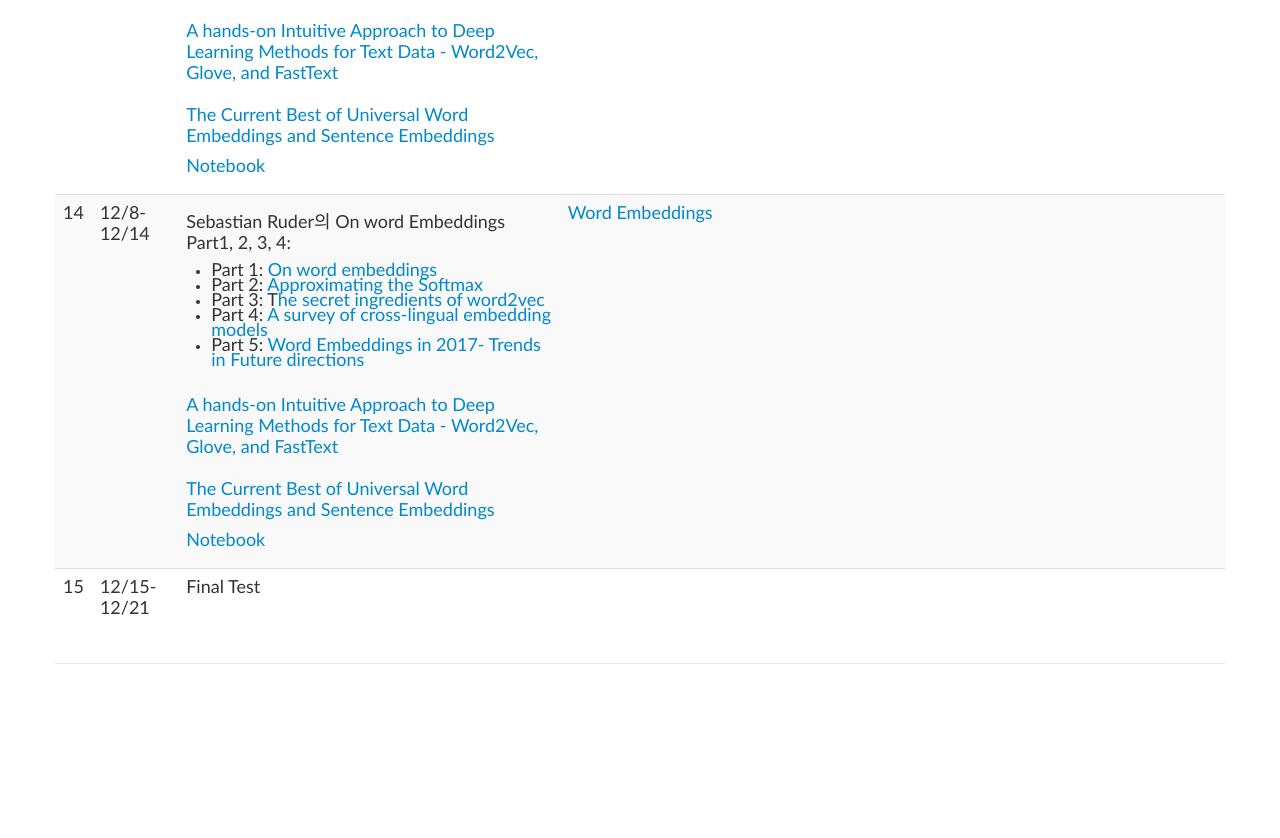
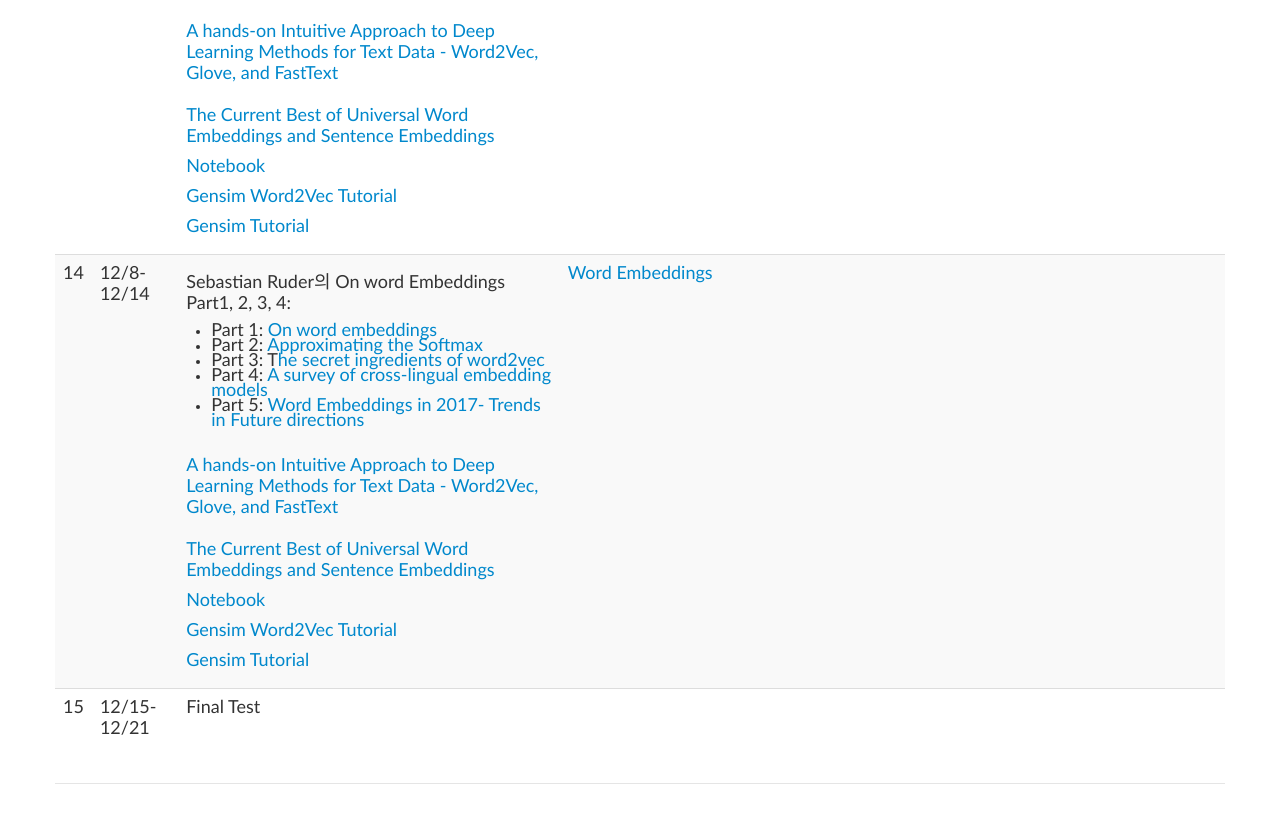
Before and after one commit to hpshin/LanguageAndComputer, a plain HTML site: page index.html in a window 1280 px wide. Shown: the part 4596-5434 px from the top of the page. Before the commit the page ends 5365 px from the top, so only its background shows below. Drawn offline with Linux system fonts and the light colour scheme.

Commit message:
modified index for gensim

```diff
--- a/index.html
+++ b/index.html
@@ -127,9 +127,11 @@
 
 
 
+
                       and Language Processing (3rd ed. Draft)</a></font></font></li>
               <li><font face="Trebuchet MS" size="+1"><font size="+1"><font
                       size="+1"><a href="http://www.nltk.org/book/">Natural
+
 
 
 
@@ -253,6 +255,7 @@ href="https://medium.com/@ageitgey/natural-language-processing-is-fun-9a0bff3785
 
 
 
+
                           Language Processing is Fun!</a><br>
                       </font></li>
                   </ul>
@@ -268,6 +271,7 @@ href="https://medium.com/@ageitgey/natural-language-processing-is-fun-9a0bff3785
                           href="https://jupyter.org/">Jupyter notebook</a></font></li>
                     <li><font face="Trebuchet MS" size="+1"><a
                           href="https://colab.research.google.com/notebooks/welcome.ipynb">Google
+
 
 
 
@@ -330,6 +334,7 @@ href="https://towardsdatascience.com/python-for-data-science-from-scratch-part-i
 
 
 
+
                             for Data Science-From Scratch</a></font> </div>
                     </li>
                     <li style="list-style: none"><font face="Trebuchet
@@ -360,6 +365,7 @@ href="https://towardsdatascience.com/python-for-data-science-from-scratch-part-i
 
 
 
+
                             Tutorial</a></font> </div>
                     </li>
                     <li style="list-style: none"><font face="Trebuchet
@@ -368,6 +374,7 @@ href="https://towardsdatascience.com/python-for-data-science-from-scratch-part-i
                     <li>
                       <div><font face="Trebuchet MS" size="+1"><a
                             href="https://data-flair.training/blogs/python-tutorial/">Python
+
 
 
 
@@ -441,6 +448,7 @@ href="https://towardsdatascience.com/bringing-the-best-out-of-jupyter-notebooks-
 
 
 
+
                             the best out of Jupyter notebooks for Data
                             science-Enhance jupyter notebook’s
                             productivity with these tips &amp; tricks</a>
@@ -468,6 +476,7 @@ href="https://towardsdatascience.com/jupyter-notebook-extensions-517fa69d2231"><
                   <ul>
                     <li><font face="Trebuchet MS" size="+1"><a
 href="https://medium.com/dair-ai/primer-for-learning-google-colab-bb4cabca5dd6">Primer
+
 
 
 
@@ -503,6 +512,7 @@ href="https://towardsdatascience.com/getting-started-with-google-colab-f2fff97f5
                 <td class="s4" width="380" height="233"><font
                     face="Trebuchet MS" size="+1"><a
                       href="https://www.python.org/">Install Python 3.x</a>&nbsp;and&nbsp;
+
 
 
 
@@ -572,6 +582,7 @@ href="https://towardsdatascience.com/quick-and-dirty-data-gathering-with-python-
 
 
 
+
                                   and Dirty Data Gathering with Python</font></font></a><font
                               face="Trebuchet MS"><font size="+1"><br>
                               </font></font></li>
@@ -599,6 +610,7 @@ href="https://towardsdatascience.com/quick-and-dirty-data-gathering-with-python-
 
 
 
+
                           Documentation</a><br>
                       </font></font></font><br>
                   <p><font face="Trebuchet MS" size="+1">Regex:<br>
@@ -606,6 +618,7 @@ href="https://towardsdatascience.com/quick-and-dirty-data-gathering-with-python-
                   <ul>
                     <li><font face="Trebuchet MS" size="+1"><a
 href="https://medium.com/factory-mind/regex-tutorial-a-simple-cheatsheet-by-examples-649dc1c3f285">Regex
+
 
 
 
@@ -676,6 +689,7 @@ href="https://medium.com/dunder-data/minimally-sufficient-pandas-a8e67f2a2428">M
 
 
 
+
                             Sufficient Pandas</a></font></li>
                       <li><font face="Trebuchet MS"><a
 href="https://towardsdatascience.com/a-quick-introduction-to-the-pandas-python-library-f1b678f34673"><font
@@ -705,10 +719,12 @@ href="https://medium.com/@ageitgey/quick-tip-the-easiest-way-to-grab-data-out-of
 
 
 
+
                             Tip: The easiest way to grab data out of a
                             web page in Python</a></font></li>
                     </ul>
                     <li><font face="Trebuchet MS" size="+1">Visualization:
+
 
 
 
@@ -729,6 +745,7 @@ href="https://medium.com/@ageitgey/quick-tip-the-easiest-way-to-grab-data-out-of
                     <ul>
                       <li><font face="Trebuchet MS" size="+1"><a
 href="https://towardsdatascience.com/introduction-to-data-visualization-in-python-89a54c97fbed">Introduction
+
 
 
 
@@ -750,6 +767,7 @@ href="https://towardsdatascience.com/introduction-to-data-visualization-in-pytho
                     <ul>
                       <li><font face="Trebuchet MS" size="+1"><a
 href="https://medium.com/sfu-big-data/advanced-visualization-for-data-scientists-with-matplotlib-15c28863c41c">Advanced
+
 
 
 
@@ -788,10 +806,12 @@ href="https://medium.com/sfu-big-data/advanced-visualization-for-data-scientists
 
 
 
+
                         documentation</a><br>
                     </font></p>
                   <p><font face="Trebuchet MS" size="+1"><a
                         href="https://matplotlib.org/3.1.1/api/pyplot_summary.html">Matplotlib.pyplot
+
 
 
 
@@ -807,6 +827,7 @@ href="https://medium.com/sfu-big-data/advanced-visualization-for-data-scientists
                     </font></p>
                   <p><font face="Trebuchet MS" size="+1"><a
 href="https://www.datacamp.com/community/tutorials/seaborn-python-tutorial?utm_source=adwords_ppc&amp;utm_campaignid=1455363063&amp;utm_adgroupid=65083631748&amp;utm_device=c&amp;utm_keyword=&amp;utm_matchtype=b&amp;utm_network=g&amp;utm_adpostion=1t1&amp;utm_creative=278443377086&amp;utm_targetid=aud-299261629574:dsa-473406580275&amp;utm_loc_interest_ms=&amp;utm_loc_physical_ms=1009875&amp;gclid=Cj0KCQjwy97qBRDoARIsAITONTL2Qs5Q2tAUipX7zKAocU97cn87i_RvmWBIiiu4DV_ij-kzp8YO9TEaAhuREALw_wcB">Python
+
 
 
 
@@ -877,6 +898,7 @@ href="https://medium.com/dunder-data/minimally-sufficient-pandas-a8e67f2a2428">M
 
 
 
+
                             Sufficient Pandas</a></font></li>
                       <li><font face="Trebuchet MS"><a
 href="https://towardsdatascience.com/a-quick-introduction-to-the-pandas-python-library-f1b678f34673"><font
@@ -906,10 +928,12 @@ href="https://medium.com/@ageitgey/quick-tip-the-easiest-way-to-grab-data-out-of
 
 
 
+
                             Tip: The easiest way to grab data out of a
                             web page in Python</a></font></li>
                     </ul>
                     <li><font face="Trebuchet MS" size="+1">Visualization:
+
 
 
 
@@ -930,6 +954,7 @@ href="https://medium.com/@ageitgey/quick-tip-the-easiest-way-to-grab-data-out-of
                     <ul>
                       <li><font face="Trebuchet MS" size="+1"><a
 href="https://towardsdatascience.com/introduction-to-data-visualization-in-python-89a54c97fbed">Introduction
+
 
 
 
@@ -951,6 +976,7 @@ href="https://towardsdatascience.com/introduction-to-data-visualization-in-pytho
                     <ul>
                       <li><font face="Trebuchet MS" size="+1"><a
 href="https://medium.com/sfu-big-data/advanced-visualization-for-data-scientists-with-matplotlib-15c28863c41c">Advanced
+
 
 
 
@@ -988,10 +1014,12 @@ href="https://medium.com/sfu-big-data/advanced-visualization-for-data-scientists
 
 
 
+
                         documentation</a><br>
                     </font></p>
                   <p><font face="Trebuchet MS" size="+1"><a
                         href="https://matplotlib.org/3.1.1/api/pyplot_summary.html">Matplotlib.pyplot
+
 
 
 
@@ -1007,6 +1035,7 @@ href="https://medium.com/sfu-big-data/advanced-visualization-for-data-scientists
                     </font></p>
                   <font face="Trebuchet MS" size="+1"><a
 href="https://www.datacamp.com/community/tutorials/seaborn-python-tutorial?utm_source=adwords_ppc&amp;utm_campaignid=1455363063&amp;utm_adgroupid=65083631748&amp;utm_device=c&amp;utm_keyword=&amp;utm_matchtype=b&amp;utm_network=g&amp;utm_adpostion=1t1&amp;utm_creative=278443377086&amp;utm_targetid=aud-299261629574:dsa-473406580275&amp;utm_loc_interest_ms=&amp;utm_loc_physical_ms=1009875&amp;gclid=Cj0KCQjwy97qBRDoARIsAITONTL2Qs5Q2tAUipX7zKAocU97cn87i_RvmWBIiiu4DV_ij-kzp8YO9TEaAhuREALw_wcB">Python
+
 
 
 
@@ -1107,6 +1136,7 @@ href="https://towardsdatascience.com/learning-nlp-language-models-with-real-data
 
 
 
+
                           Python Tutorial</a></font></li>
                     <li><font face="Trebuchet MS" size="+1"><a
 href="https://www.youtube.com/playlist?list=PLQVvvaa0QuDf2JswnfiGkliBInZnIC4HL">NLTK
@@ -1132,9 +1162,11 @@ href="https://www.youtube.com/playlist?list=PLQVvvaa0QuDf2JswnfiGkliBInZnIC4HL">
 
 
 
+
                           with Python3 for Natural Language Processing</a></font></li>
                     <li><font face="Trebuchet MS" size="+1"><a
 href="https://medium.com/datadriveninvestor/python-data-science-getting-started-tutorial-nltk-2d8842fedfdd">Python
+
 
 
 
@@ -1253,6 +1285,7 @@ href="https://medium.com/factory-mind/regex-tutorial-a-simple-cheatsheet-by-exam
 
 
 
+
                           tutorial- A quick cheatsheet by examples</a></font></li>
                   </ul>
                   <p><font face="Trebuchet MS" size="+1">NLTK:<br>
@@ -1260,6 +1293,7 @@ href="https://medium.com/factory-mind/regex-tutorial-a-simple-cheatsheet-by-exam
                   <ul>
                     <li><font face="Trebuchet MS" size="+1"><a
                           href="https://data-flair.training/blogs/nltk-python-tutorial/">NLTK
+
 
 
 
@@ -1307,9 +1341,11 @@ href="https://www.youtube.com/playlist?list=PLQVvvaa0QuDf2JswnfiGkliBInZnIC4HL">
 
 
 
+
                           with Python3 for Natural Language Processing</a></font></li>
                     <li><font face="Trebuchet MS" size="+1"><a
 href="https://medium.com/datadriveninvestor/python-data-science-getting-started-tutorial-nltk-2d8842fedfdd">Python
+
 
 
 
@@ -1367,11 +1403,13 @@ href="https://medium.com/datadriveninvestor/python-data-science-getting-started-
 
 
 
+
                       Modeling with N-Grams</a></font></td>
                 <td class="s4" width="300" height="202">
                   <p><font face="Trebuchet MS" size="+1"><font
                         face="Trebuchet MS" size="+1"><a
 href="https://towardsdatascience.com/learning-nlp-language-models-with-real-data-cdff04c51c25">Learning
+
 
 
 
@@ -1408,6 +1446,7 @@ href="https://towardsdatascience.com/learning-nlp-language-models-with-real-data
                     face="Trebuchet MS" size="+1"><font face="Trebuchet
                       MS" size="+1"><a
                         href="https://web.stanford.edu/%7Ejurafsky/slp3/3.pdf">Language
+
 
 
 
@@ -1465,9 +1504,11 @@ href="https://towardsdatascience.com/learning-nlp-language-models-with-real-data
 
 
 
+
                           Intro</a></font></li>
                     <li><font face="Trebuchet MS" size="+1"><a
                           href="data/Maximum_Entropy_Classifiers_All.pdf">Maximum
+
 
 
 
@@ -1514,6 +1555,7 @@ href="https://towardsdatascience.com/learning-nlp-language-models-with-real-data
 
 
 
+
                           NLP Language Models with Real Data</a><br>
                         <br>
                       </font><font face="Trebuchet MS" size="+1"><a
@@ -1538,9 +1580,11 @@ href="https://towardsdatascience.com/learning-nlp-language-models-with-real-data
 
 
 
+
                           Information Theory</a><br>
                         <a
 href="https://towardsdatascience.com/fundamentals-of-machine-learning-part-3-b305933f00cd">Information
+
 
 
 
@@ -1598,9 +1642,11 @@ href="https://towardsdatascience.com/fundamentals-of-machine-learning-part-3-b30
 
 
 
+
                           Intro</a></font></li>
                     <li><font face="Trebuchet MS" size="+1"><a
                           href="data/Maximum_Entropy_Classifiers_All.pdf">Maximum
+
 
 
 
@@ -1629,6 +1675,7 @@ href="http://colah.github.io/posts/2015-09-Visual-Information/">Visual
                       Information Theory</a><br>
                     <a
 href="https://towardsdatascience.com/fundamentals-of-machine-learning-part-3-b305933f00cd">Information
+
 
 
 
@@ -1681,11 +1728,13 @@ href="https://towardsdatascience.com/fundamentals-of-machine-learning-part-3-b30
 
 
 
+
                       Bayes Classification</a></font><font
                     face="Trebuchet MS"> </font></td>
                 <td class="s4" width="300" height="105">
                   <p><font face="Trebuchet MS" size="+1"><a
 href="https://towardsdatascience.com/bayes-theorem-the-holy-grail-of-data-science-55d93315defb">&nbsp;Bayes'
+
 
 
 
@@ -1734,8 +1783,10 @@ href="https://towardsdatascience.com/linear-regression-simplified-ordinary-least
 
 
 
+
                       Regression</a> and <a
                       href="https://web.stanford.edu/%7Ejurafsky/slp3/5.pdf">Logistic
+
 
 
 
@@ -1764,6 +1815,7 @@ href="https://towardsdatascience.com/linear-regression-simplified-ordinary-least
                 <td width="300" valign="top"><font face="Trebuchet MS"
                     size="+1"><font face="Trebuchet MS" size="+1"><a
 href="https://medium.com/sigmoid/linear-regression-from-scratch-with-python-5c33712a1cec">Linear
+
 
 
 
@@ -1863,6 +1915,7 @@ href="http://ruder.io/word-embeddings-softmax/index.html">Approximating
                       <div><font face="Trebuchet MS" size="+1">Part
                           3:&nbsp;T<a
                             href="http://ruder.io/secret-word2vec/index.html">he
+
 
 
 
@@ -1951,8 +2004,20 @@ href="https://medium.com/huggingface/universal-word-sentence-embeddings-ce48ddc8
                         Embeddings and Sentence Embeddings</a><br>
                     </font></p>
                   <p><a href="data/WordEmbeddingsWithGensim.ipynb"><font
-                        size="+1"><font face="Trebuchet MS">Notebook</font></font></a><br>
-                  </p>
+                        size="+1"><font face="Trebuchet MS">Notebook</font></font></a><font
+                      face="Trebuchet MS" size="+1"><font
+                        face="Trebuchet MS"><br>
+                      </font></font></p>
+                  <p><font face="Trebuchet MS" size="+1"><font
+                        face="Trebuchet MS"><a
+                          href="https://www.kaggle.com/pierremegret/gensim-word2vec-tutorial">Gensim
+                          Word2Vec Tutorial</a><br>
+                      </font></font></p>
+                  <p><font face="Trebuchet MS" size="+1"><font
+                        face="Trebuchet MS"><a
+                          href="https://www.machinelearningplus.com/nlp/gensim-tutorial/">Gensim
+                          Tutorial</a><br>
+                      </font></font></p>
                   <ul>
                   </ul>
                   <ul>
@@ -2000,6 +2065,7 @@ href="http://ruder.io/word-embeddings-softmax/index.html">Approximating
                       <div><font face="Trebuchet MS" size="+1">Part
                           3:&nbsp;T<a
                             href="http://ruder.io/secret-word2vec/index.html">he
+
 
 
 
@@ -2087,7 +2153,17 @@ href="https://medium.com/huggingface/universal-word-sentence-embeddings-ce48ddc8
                         Embeddings and Sentence Embeddings</a><br>
                     </font></p>
                   <p><a href="data/WordEmbeddingsWithGensim.ipynb"><font
-                        size="+1"><font face="Trebuchet MS">Notebook</font></font></a></p>
+                        size="+1"><font face="Trebuchet MS">Notebook</font></font></a><br>
+                  </p>
+                  <p><font face="Trebuchet MS" size="+1"><font
+                        face="Trebuchet MS"><a
+                          href="https://www.kaggle.com/pierremegret/gensim-word2vec-tutorial">Gensim
+                          Word2Vec Tutorial</a><br>
+                      </font></font></p>
+                  <p><font face="Trebuchet MS" size="+1"><font
+                        face="Trebuchet MS"><a
+                          href="https://www.machinelearningplus.com/nlp/gensim-tutorial/">Gensim
+                          Tutorial</a></font></font></p>
                   <ul>
                   </ul>
                 </td>
```
